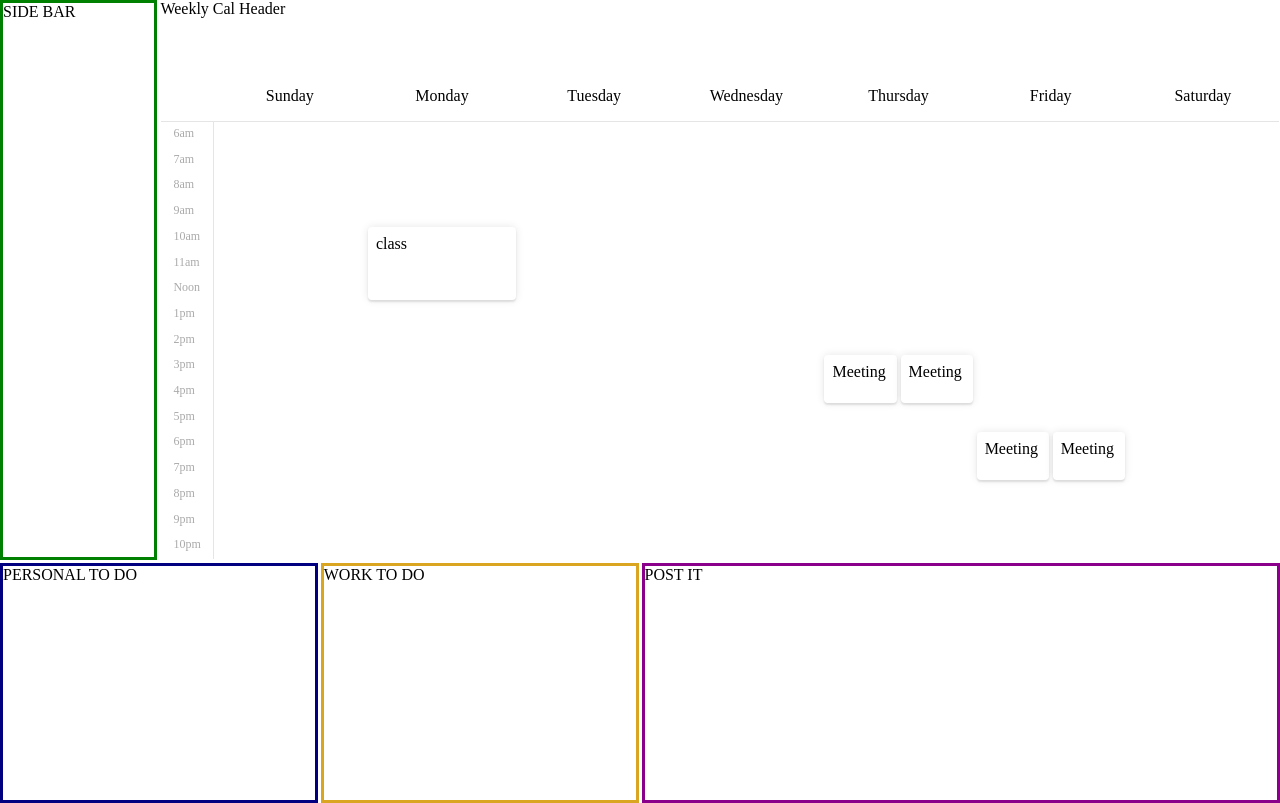
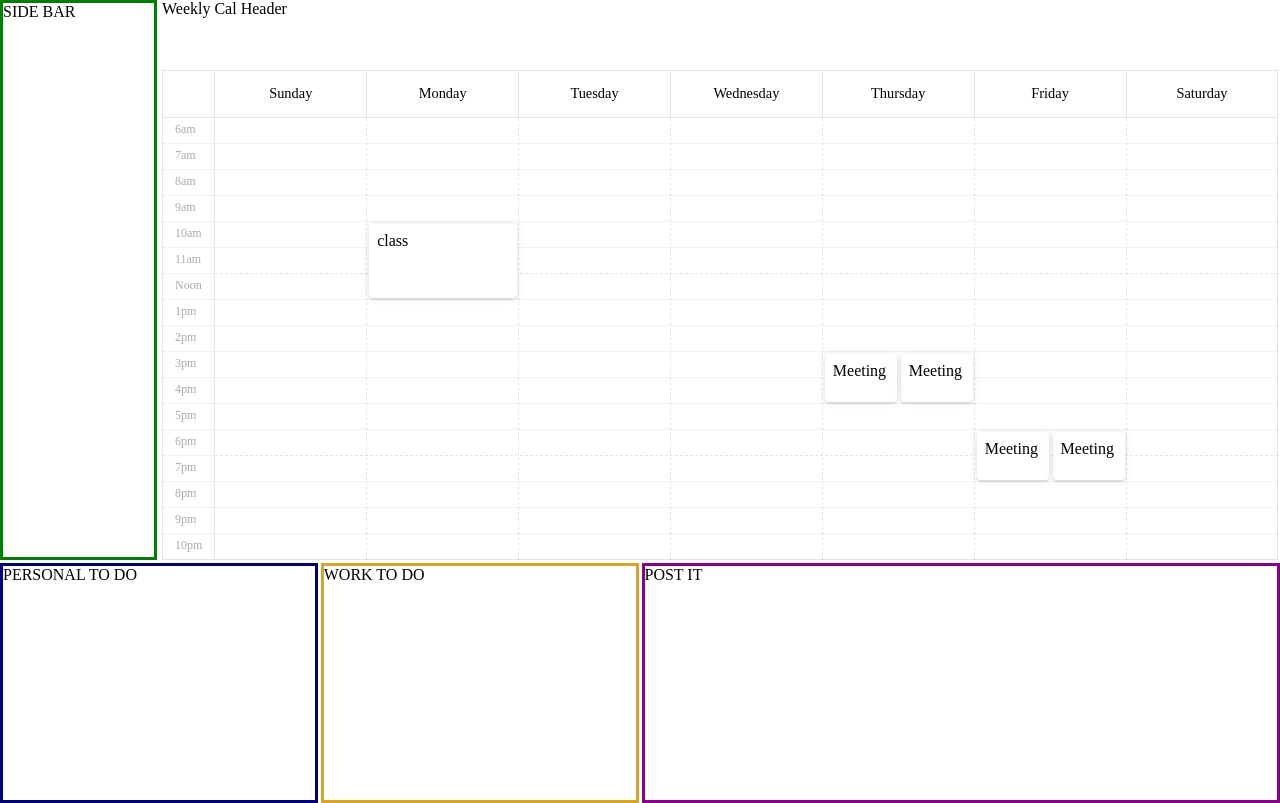
Before and after one commit to garcikg0/sched-it, a React (Create React App) app in the folder frontend-react-sched/: page / in a window 1280 px wide. Built offline with nearby package versions, Linux system fonts and the light colour scheme.

Commit message:
weekly cal html css foundation

```diff
--- a/frontend-react-sched/src/components/weeklyCal/Styles.scss
+++ b/frontend-react-sched/src/components/weeklyCal/Styles.scss
@@ -3,6 +3,7 @@
   position: relative;
   grid-template-rows: 70px 1fr;
   grid-template-columns: 1fr;
+  margin: 0em 0.1em 0em 0.1em;
 }
 
 .weekly-calendar {
@@ -10,7 +11,249 @@
     display: grid;
     grid-template-columns: [time] auto [sunday] 1fr [monday] 1fr [tuesday] 1fr [wednesday] 1fr [thursday] 1fr [friday] 1fr [saturday] 1fr;
     grid-template-rows: [weekday] auto [line-6am] 1fr [line-7am] 1fr [line-8am] 1fr [line-9am] 1fr [line-10am] 1fr [line-11am] 1fr [line-noon] 1fr [line-1pm] 1fr [line-2pm] 1fr [line-3pm] 1fr [line-4pm] 1fr [line-5pm] 1fr [line-6pm] 1fr [line-7pm] 1fr [line-8pm] 1fr [line-9pm] 1fr [line-10pm] 1fr;
-    margin: 1px;
+    border-top: 1px solid rgba(0,0,0,0.1);
+    // border-right: 1px solid rgba(0,0,0,0.1);
+    border-left: 1px solid rgba(0,0,0,0.1);
+}
+
+.cal-grid {
+    position: relative;
+    grid-column: 2 / -1;
+    grid-row: 2 / -1;
+    display: grid;
+    grid-template-columns: repeat(7, 1fr);
+    grid-template-rows: repeat(17, 1fr);
+}
+
+.cal-grid-morning {
+    position: relative;
+    grid-column: 1 / -1;
+    grid-row: 1 / 7;
+    // border-bottom: 1px solid rgba(0,0,0,0.1);
+    display: grid;
+    grid-template-columns: repeat(7, 1fr);
+    grid-template-rows: repeat(6, 1fr);
+}
+
+.cal-grid-afternoon {
+    position: relative;
+    grid-column: 1 / -1;
+    grid-row: 7 / 14;
+    display: grid;
+    grid-template-columns: repeat(7, 1fr);
+    grid-template-rows: repeat(7, 1fr);
+}
+
+.cal-grid-evening {
+    position: relative;
+    grid-column: 1 / -1;
+    grid-row: 14 / 19;
+    border: 0px 0px 1px 0px solid rgba(0,0,0,0.1);
+    display: grid;
+    grid-template-columns: repeat(7, 1fr);
+    grid-template-rows: repeat(4, 1fr);
+}
+
+.cal-grid-6am {
+    position: relative;
+    grid-column: 1 / -1;
+    grid-row: 1 / 2;
+    border-bottom: 1px dotted rgba(0,0,0,0.1);
+    padding: 4px 1em;
+    font-size: 0.75em;
+}
+
+.cal-grid-7am {
+    position: relative;
+    grid-column: 1 / -1;
+    grid-row: 2 / 3;
+    border-bottom: 1px dotted rgba(0,0,0,0.1);
+    padding: 4px 1em;
+    font-size: 0.75em;
+}
+
+.cal-grid-8am {
+    position: relative;
+    grid-column: 1 / -1;
+    grid-row: 3 / 4;
+    border-bottom: 1px dotted rgba(0,0,0,0.1);
+    padding: 4px 1em;
+    font-size: 0.75em;
+}
+
+.cal-grid-9am {
+    position: relative;
+    grid-column: 1 / -1;
+    grid-row: 4 / 5;
+    border-bottom: 1px dotted rgba(0,0,0,0.1);
+    padding: 4px 1em;
+    font-size: 0.75em;
+}
+
+.cal-grid-10am {
+    position: relative;
+    grid-column: 1 / -1;
+    grid-row: 5 / 6;
+    border-bottom: 1px dotted rgba(0,0,0,0.1);
+    padding: 4px 1em;
+    font-size: 0.75em;
+}
+
+.cal-grid-11am {
+    position: relative;
+    grid-column: 1 / -1;
+    grid-row: 6 / 7;
+    border-bottom: 1px dashed rgba(0,0,0,0.1);
+    padding: 4px 1em;
+    font-size: 0.75em;
+}
+
+.cal-grid-12pm {
+    position: relative;
+    grid-column: 1 / -1;
+    grid-row: 1 / 2;
+    border-bottom: 1px dotted rgba(0,0,0,0.1);
+    padding: 4px 1em;
+    font-size: 0.75em;
+}
+
+.cal-grid-1pm {
+    position: relative;
+    grid-column: 1 / -1;
+    grid-row: 2 / 3;
+    border-bottom: 1px dotted rgba(0,0,0,0.1);
+    padding: 4px 1em;
+    font-size: 0.75em;
+}
+
+.cal-grid-2pm {
+    position: relative;
+    grid-column: 1 / -1;
+    grid-row: 3 / 4;
+    border-bottom: 1px dotted rgba(0,0,0,0.1);
+    padding: 4px 1em;
+    font-size: 0.75em;
+}
+
+.cal-grid-3pm {
+    position: relative;
+    grid-column: 1 / -1;
+    grid-row: 4 / 5;
+    border-bottom: 1px dotted rgba(0,0,0,0.1);
+    padding: 4px 1em;
+    font-size: 0.75em;
+}
+
+.cal-grid-4pm {
+    position: relative;
+    grid-column: 1 / -1;
+    grid-row: 5 / 6;
+    border-bottom: 1px dotted rgba(0,0,0,0.1);
+    padding: 4px 1em;
+    font-size: 0.75em;
+}
+
+.cal-grid-5pm {
+    position: relative;
+    grid-column: 1 / -1;
+    grid-row: 6 / 7;
+    border-bottom: 1px dotted rgba(0,0,0,0.1);
+    padding: 4px 1em;
+    font-size: 0.75em;
+}
+
+.cal-grid-6pm {
+    position: relative;
+    grid-column: 1 / -1;
+    grid-row: 7 / 8;
+    border-bottom: 1px dashed rgba(0,0,0,0.1);
+    padding: 4px 1em;
+    font-size: 0.75em;
+}
+
+.cal-grid-7pm {
+    position: relative;
+    grid-column: 1 / -1;
+    grid-row: 1 / 2;
+    border-bottom: 1px dotted rgba(0,0,0,0.1);
+    padding: 4px 1em;
+    font-size: 0.75em;
+}
+
+.cal-grid-8pm {
+    position: relative;
+    grid-column: 1 / -1;
+    grid-row: 2 / 3;
+    border-bottom: 1px dotted rgba(0,0,0,0.1);
+    padding: 4px 1em;
+    font-size: 0.75em;
+}
+
+.cal-grid-9pm {
+    position: relative;
+    grid-column: 1 / -1;
+    grid-row: 3 / 4;
+    border-bottom: 1px dotted rgba(0,0,0,0.1);
+    padding: 4px 1em;
+    font-size: 0.75em;
+}
+
+.cal-grid-10pm {
+    position: relative;
+    grid-column: 1 / -1;
+    grid-row: 4 / 5;
+    border-bottom: 1px solid rgba(0,0,0,0.1);
+    padding: 4px 1em;
+    font-size: 0.75em;
+}
+
+.cal-grid-sunday {
+    position: relative;
+    grid-column: 1 / 2;
+    grid-row: 1 / -1;
+    border-right: 1px dashed rgba(0,0,0,0.1);
+}
+
+.cal-grid-monday {
+    position: relative;
+    grid-column: 2 / 3;
+    grid-row: 1 / -1;
+    border-right: 1px dashed rgba(0,0,0,0.1);
+}
+
+.cal-grid-tuesday {
+    position: relative;
+    grid-column: 3 / 4;
+    grid-row: 1 / -1;
+    border-right: 1px dashed rgba(0,0,0,0.1);
+}
+
+.cal-grid-wednesday {
+    position: relative;
+    grid-column: 4 / 5;
+    grid-row: 1 / -1;
+    border-right: 1px dashed rgba(0,0,0,0.1);
+}
+
+.cal-grid-thursday {
+    position: relative;
+    grid-column: 5 / 6;
+    grid-row: 1 / -1;
+    border-right: 1px dashed rgba(0,0,0,0.1);
+}
+
+.cal-grid-friday {
+    position: relative;
+    grid-column: 6 / 7;
+    grid-row: 1 / -1;
+    border-right: 1px dashed rgba(0,0,0,0.1);
+}
+
+.cal-grid-saturday {
+    position: relative;
+    grid-column: 7 / 8;
+    grid-row: 1 / -1;
+    border-right: 1px solid rgba(0,0,0,0.1);
 }
 
 .sunday {
@@ -364,7 +607,8 @@
     grid-row: var(--start-time) 1;
     position: sticky;
     left: 0;
-    z-index: 2; }
+    z-index: 2;
+}
 
 .highlight-day {
     grid-column: var(--weekday) 1;
@@ -395,14 +639,18 @@
     text-align: center;
     background: white;
     padding: 1em;
-    border-bottom: 1px solid rgba(0, 0, 0, 0.1); }
+    border-bottom: 1px solid rgba(0, 0, 0, 0.1);
+    border-right: 1px solid rgba(0, 0, 0, 0.1);
+    font-size: 0.9em;
+}
 
 .time {
     background: white;
     padding: 4px 1em;
     font-size: 0.75em;
     color: #AAA;
-    border-right: 1px solid rgba(0, 0, 0, 0.1); }
+    border-bottom: 1px dotted rgba(0,0,0,0.1);
+}
 
 .highlight-day {
     background: rgba(0, 0, 0, 0.03); }
@@ -561,6 +809,10 @@ $template-rows: "[weekday] auto ";
   border-right: 1px solid rgba(0,0,0,0.1);
 }
 
+.time.from-10pm {
+    border-bottom: 1px solid rgba(0,0,0,0.1);
+}
+
 .highlight-day {
   background: rgba(0, 0, 0, 0.03);
 }
--- a/frontend-react-sched/src/components/weeklyCal/WeeklyCal.js
+++ b/frontend-react-sched/src/components/weeklyCal/WeeklyCal.js
@@ -7,6 +7,38 @@ const WeeklyCal = () => {
     <div class="weekly-cal-wrapper">
         <div class= "weekly-cal-header">Weekly Cal Header</div>
         <div class="weekly-calendar">
+            <div class="cal-grid">
+                <div class="cal-grid-morning">
+                    <div class="cal-grid-6am"></div>
+                    <div class="cal-grid-7am"></div>
+                    <div class="cal-grid-8am"></div>
+                    <div class="cal-grid-9am"></div>
+                    <div class="cal-grid-10am"></div>
+                    <div class="cal-grid-11am"></div>
+                </div>
+                <div class="cal-grid-afternoon">
+                    <div class="cal-grid-12pm"></div>
+                    <div class="cal-grid-1pm"></div>
+                    <div class="cal-grid-2pm"></div>
+                    <div class="cal-grid-3pm"></div>
+                    <div class="cal-grid-4pm"></div>
+                    <div class="cal-grid-5pm"></div>
+                    <div class="cal-grid-6pm"></div>
+                </div>
+                <div class="cal-grid-evening">
+                    <div class="cal-grid-7pm"></div>
+                    <div class="cal-grid-8pm"></div>
+                    <div class="cal-grid-9pm"></div>
+                    <div class="cal-grid-10pm"></div>
+                </div>
+                <div class="cal-grid-sunday"></div>
+                <div class="cal-grid-monday"></div>
+                <div class="cal-grid-tuesday"></div>
+                <div class="cal-grid-wednesday"></div>
+                <div class="cal-grid-thursday"></div>
+                <div class="cal-grid-friday"></div>
+                <div class="cal-grid-saturday"></div>
+            </div>
             <div class="time from-6am">6am</div>
             <div class="time from-7am">7am</div>
             <div class="time from-8am">8am</div>
@@ -34,6 +66,8 @@ const WeeklyCal = () => {
             <div class="weekday friday">Friday</div>
             <div class="weekday saturday">Saturday</div>
 
+
+
             {/* <!-- Events --> */}
             <div class="event-group thursday from-3pm to-5pm">
                 <div class="event">Meeting</div>
@@ -46,11 +80,7 @@ const WeeklyCal = () => {
             <div class="event-group monday from-10am to-1pm">
                 <div class="event">class</div>
             </div>
-        {/* <div class="event monday from-10am to-noon">Meeting</div>
-        <div class="event wednesday from-9am to-11am">Meeting</div>
 
-        <div class="event" data-weekday="thursday" data-start="2pm" data-end="6pm">Long meeting</div>
-        <div class="event" data-weekday="friday" data-start="6pm" data-end="7pm">Zoom Meeting</div>  */}
         </div>
     </div>
 
@@ -58,3 +88,9 @@ const WeeklyCal = () => {
 }
 
 export default WeeklyCal;
+
+       {/* <div class="event monday from-10am to-noon">Meeting</div>
+        <div class="event wednesday from-9am to-11am">Meeting</div>
+
+        <div class="event" data-weekday="thursday" data-start="2pm" data-end="6pm">Long meeting</div>
+        <div class="event" data-weekday="friday" data-start="6pm" data-end="7pm">Zoom Meeting</div>  */}
```
Also changed, not shown: frontend-react-sched/src/components/postIt/PostIt.js (added), frontend-react-sched/src/components/postIt/Styles.scss (added), 1 other file (tests, documents, lock files or other folders). Lines whose indentation alone changed are shown as unchanged.
